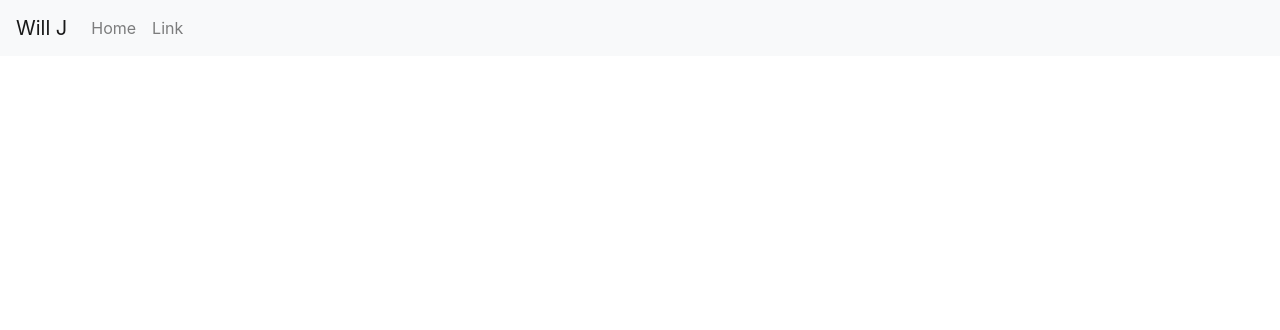
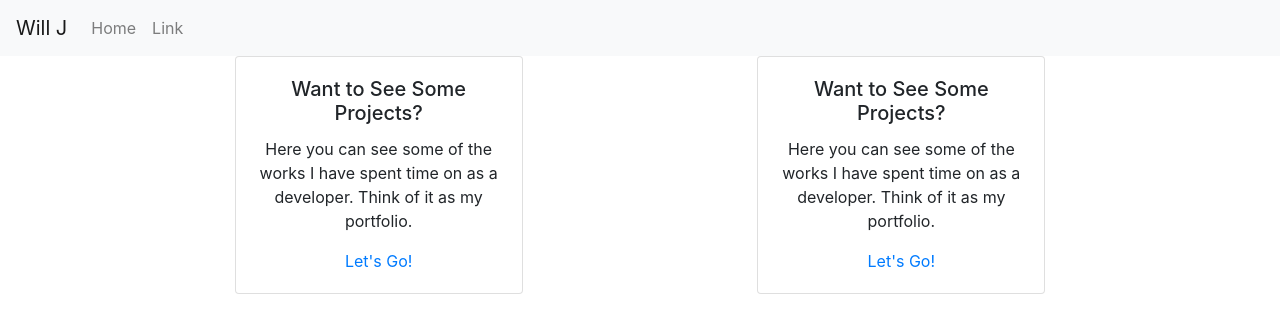
Before and after one commit to williamjessop/williamjessop.github.io, a React (Create React App) app: page / in a window 1280 px wide. Shown: the top 330 px of the page. Built offline with nearby package versions, Linux system fonts and the light colour scheme.

Commit message:
added some cards and tweaked navbar

```diff
--- a/src/App.css
+++ b/src/App.css
@@ -37,8 +37,9 @@
   }
 }
 
-.container{
+.side-by-side{
   display: flex;
   flex-direction: row;
-  font-size: 50px;
+  margin: auto;
+  justify-content: space-evenly;
 }
--- a/src/App.js
+++ b/src/App.js
@@ -1,11 +1,33 @@
-import logo from './logo.svg';
 import './App.css';
 import Navigation from './components/navigation'
+import Home from './components/home'
+
+import {
+  BrowserRouter as Router,
+  Switch,
+  Route,
+  Link
+} from "react-router-dom";
 
 function App() {
   return (
     <div className="App">
       <Navigation/>
+      <Router>
+        <div>
+          <Switch>
+            <Route exact path="/">
+              <Home/>
+            </Route>
+            <Route path="/about">
+              <p>about</p>
+            </Route>
+            <Route path="/dashboard">
+              <p>dash</p>
+            </Route>
+          </Switch>
+        </div>
+      </Router>
     </div>
   );
 }
--- /dev/null
+++ b/src/components/home.jsx
@@ -0,0 +1,31 @@
+import React from "react";
+import Card from "react-bootstrap/Card"
+
+class Home extends React.Component {
+    render() {
+        return (
+            <div className='side-by-side' >
+                <Card style={{ width: '18rem' }}>
+                    <Card.Body>
+                        <Card.Title>Want to See Some Projects?</Card.Title>
+                        <Card.Text>
+                            Here you can see some of the works I have spent time on as a developer. Think of it as my portfolio.
+                        </Card.Text>
+                        <Card.Link href="/projects">Let's Go!</Card.Link>
+                    </Card.Body>
+                </Card>
+                <Card style={{ width: '18rem' }}>
+                    <Card.Body>
+                        <Card.Title>Want to See Some Projects?</Card.Title>
+                        <Card.Text>
+                            Here you can see some of the works I have spent time on as a developer. Think of it as my portfolio.
+                        </Card.Text>
+                        <Card.Link href="/projects">Let's Go!</Card.Link>
+                    </Card.Body>
+                </Card>
+            </div>
+        );
+      }
+  }
+
+export default Home;
--- a/src/components/navigation.jsx
+++ b/src/components/navigation.jsx
@@ -6,15 +6,19 @@ class Navigation extends React.Component {
         return (
             <div>
                 <Navbar bg="light" expand="lg">
-                    <Navbar.Brand href="#home">Will J</Navbar.Brand>
-                    <Nav className="mr-auto">
-                        <Nav.Link href="#home">Home</Nav.Link>
-                        <Nav.Link href="#link">Link</Nav.Link>
-                    </Nav>
+                    <Navbar.Brand href="/">Will J</Navbar.Brand>
+                    <Navbar.Toggle aria-controls="responsive-navbar-nav" />
+                    <Navbar.Collapse>
+                        <Nav className="mr-auto">
+                            <Nav.Link href="/">Home</Nav.Link>
+                            <Nav.Link href="/about">Link</Nav.Link>
+                        </Nav>
+                    </Navbar.Collapse>
+
                 </Navbar>
             </div>
         );
       }
   }
 
-  export default Navigation;
+export default Navigation;
```
